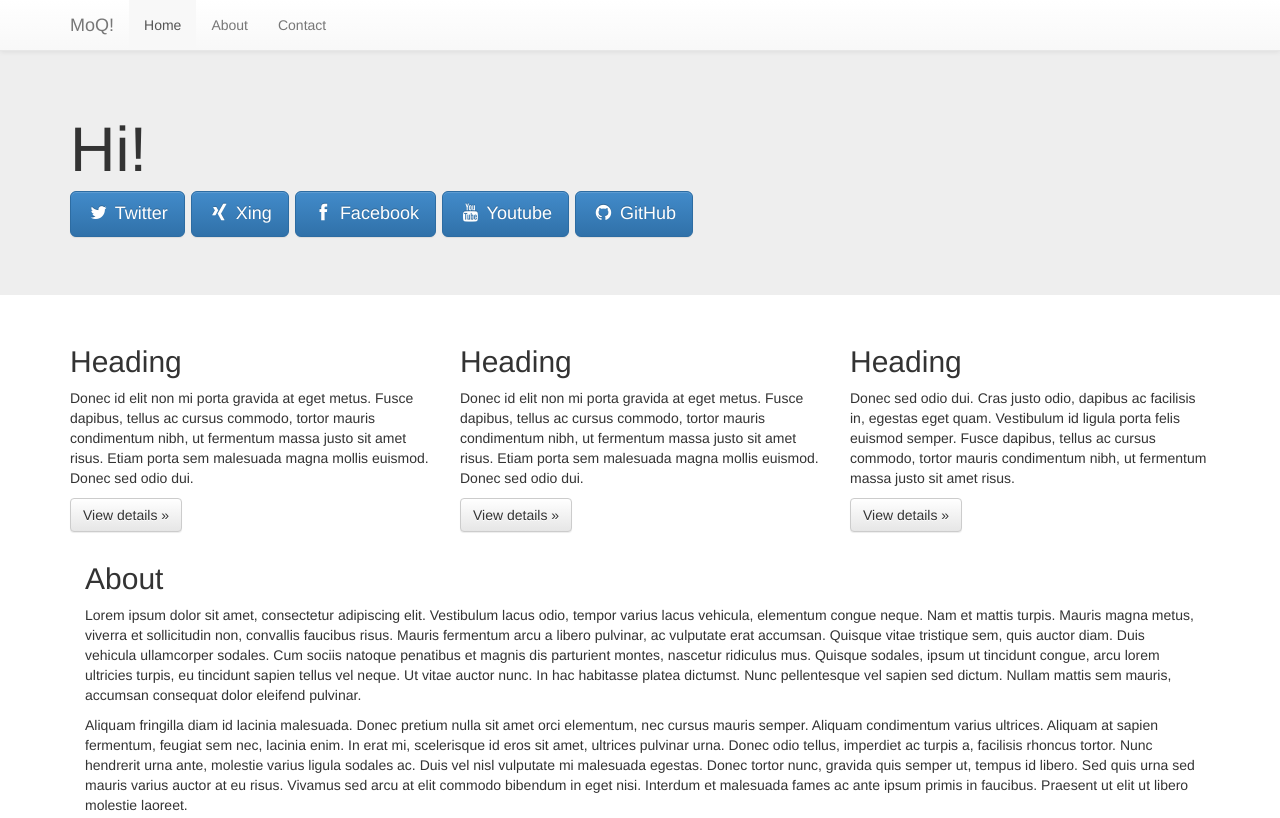
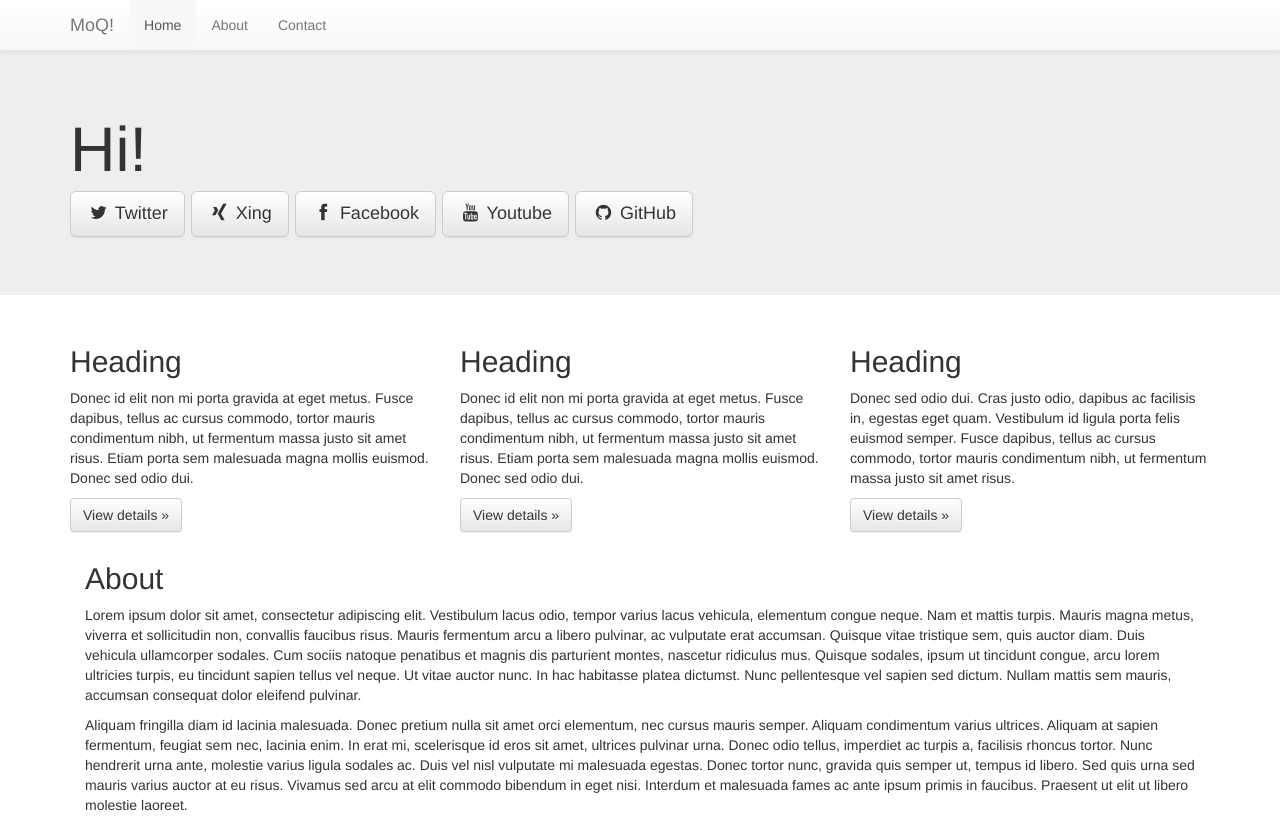
Before and after one commit to rasterize/moq, a plain HTML site: page index.html in a window 1280 px wide. Shown: the top 818 px of the page. Drawn offline with nearby package versions, Linux system fonts and the light colour scheme.

Commit message:
Changed button color

```diff
--- a/index.html
+++ b/index.html
@@ -52,24 +52,24 @@
             <h1>Hi!</h1>
             <p></p>
             <p>
-                <a class="btn btn-primary btn-lg">
+                <a class="btn btn-default btn-lg">
                     <i class="fa fa-twitter fa-fw"></i>
                     <span class="network-name">Twitter</span>
                 </a>
-                <a class="btn btn-primary btn-lg">
+                <a class="btn btn-default btn-lg">
                     <i class="fa fa-xing fa-fw"></i>
                     <span class="network-name">Xing</span>
                 </a>
-                <a class="btn btn-primary btn-lg">
+                <a class="btn btn-default btn-lg">
                     <i class="fa fa-facebook fa-fw"></i>
                     <span class="network-name">Facebook</span>
                 </a>
-                <a class="btn btn-primary btn-lg">
+                <a class="btn btn-default btn-lg">
                     <i class="fa fa-youtube fa-fw"></i>
                     <span class="network-name">Youtube</span>
                 </a>
 
-                <a class="btn btn-primary btn-lg">
+                <a class="btn btn-default btn-lg">
                     <i class="fa fa-github fa-fw"></i>
                     <span class="network-name">GitHub</span>
                 </a>
```
